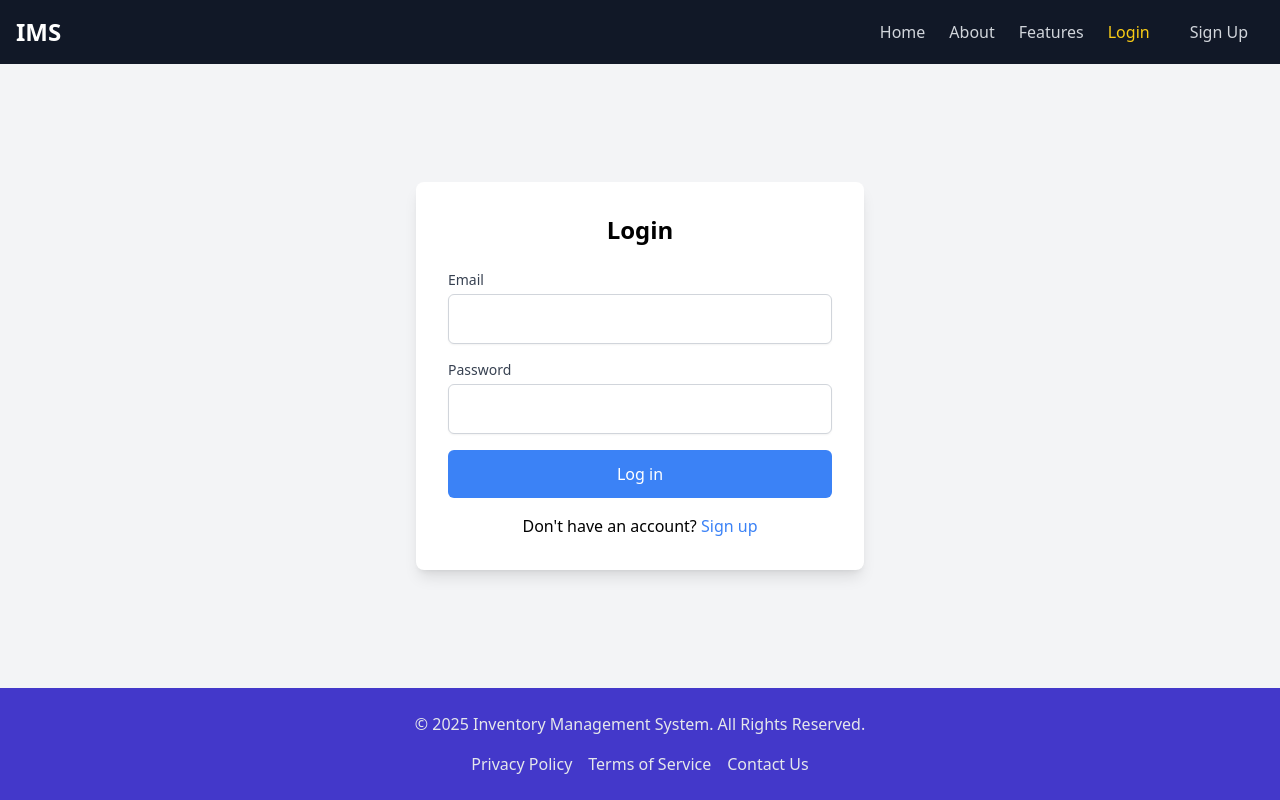
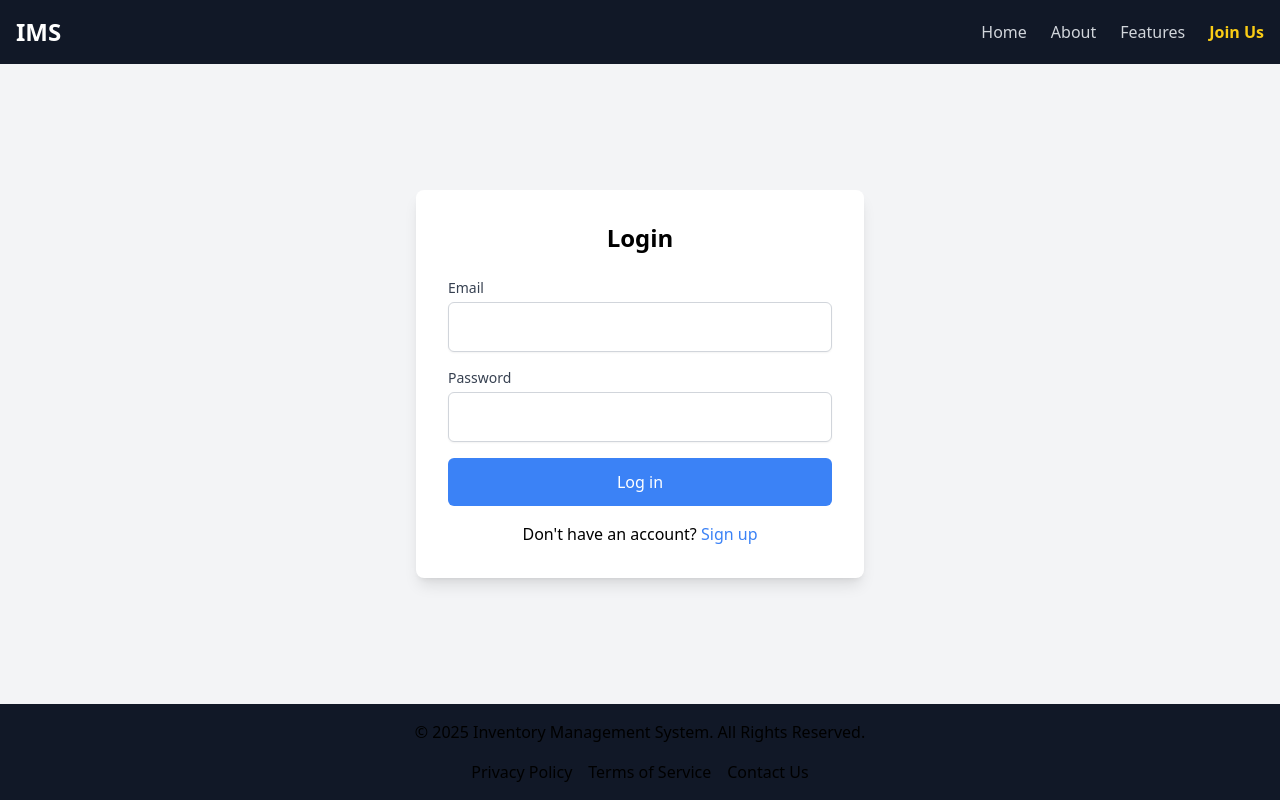
Before and after one commit to mperwe/inventory-management-, a React (Create React App) app: page /login in a window 1280 px wide. Built offline with nearby package versions, Linux system fonts and the light colour scheme.

Commit message:
edit navbar

```diff
--- a/src/components/Shared/Footer.jsx
+++ b/src/components/Shared/Footer.jsx
@@ -2,7 +2,7 @@ import React from 'react';
 
 const Footer = () => {
   return (
-    <footer className="bg-indigo-700 py-6 text-gray-200">
+    <footer className="bg-gray-900 p-4 shadow-md">
       <div className="max-w-7xl mx-auto text-center">
         <p>&copy; {new Date().getFullYear()} Inventory Management System. All Rights Reserved.</p>
         <div className="mt-4 space-x-4">
--- a/src/components/Shared/Navbar.jsx
+++ b/src/components/Shared/Navbar.jsx
@@ -7,7 +7,7 @@ const Navbar = () => {
       <div className="max-w-7xl mx-auto flex justify-between items-center">
         {/* Logo */}
         <div className="text-white font-bold text-2xl">
-          <Link to="/">IMS</Link> {/* IMS = Inventory Management System */}
+          <Link to="/">IMS</Link>
         </div>
 
         {/* Navigation Links */}
@@ -15,21 +15,16 @@ const Navbar = () => {
           <Link to="/" className="text-gray-300 hover:text-white transition-all">
             Home
           </Link>
-          <Link to="/about" className="text-gray-300 hover:text-white transition-all">
+          <Link to="/" className="text-gray-300 hover:text-white transition-all">
             About
           </Link>
-          <Link to="/features" className="text-gray-300 hover:text-white transition-all">
+          <Link to="/" className="text-gray-300 hover:text-white transition-all">
             Features
           </Link>
           <Link to="/login" className="text-yellow-400 hover:text-yellow-300 transition-all">
-            Login
+            <b>Join Us</b>
           </Link>
-          <Link
-            to="/signup"
-            className="text-gray-300 hover:bg-yellow-400 hover:text-gray-900 px-4 py-2 rounded transition-all"
-          >
-            Sign Up
-          </Link>
+
         </div>
       </div>
     </nav>
```
